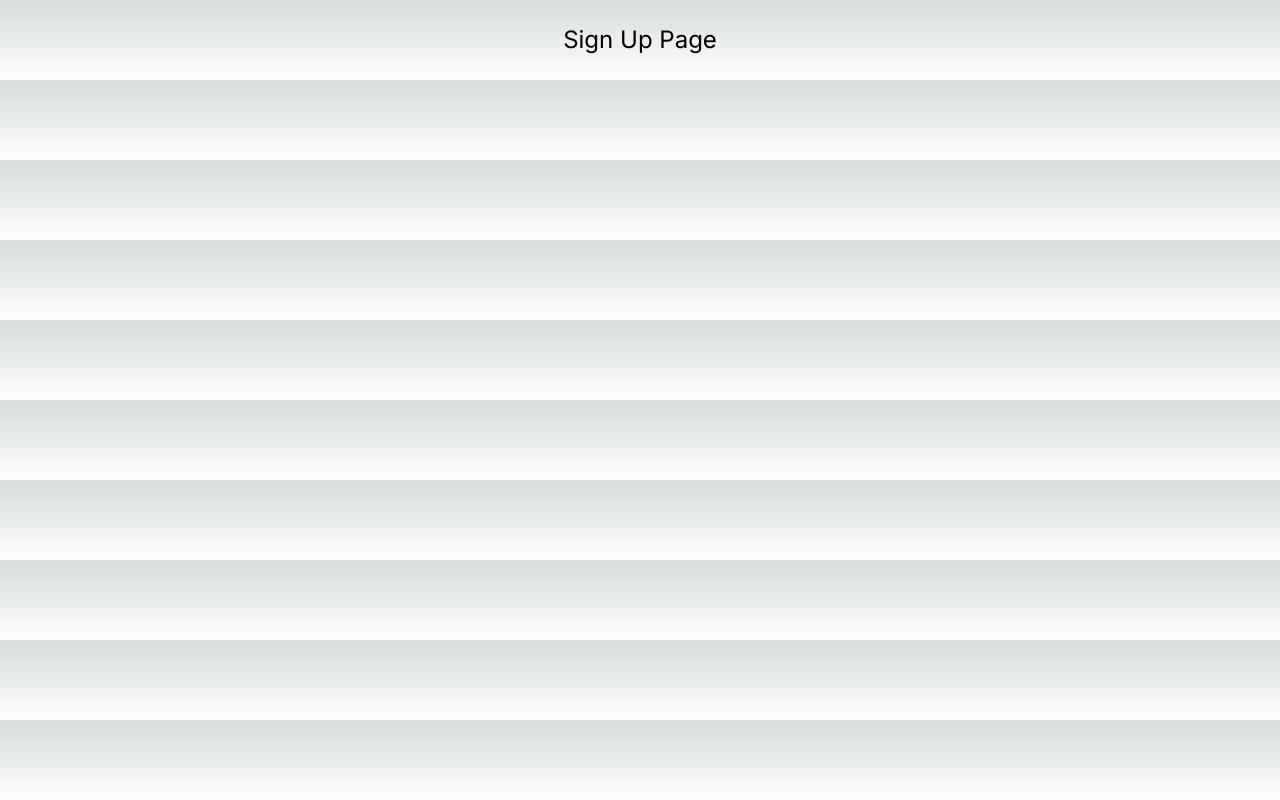
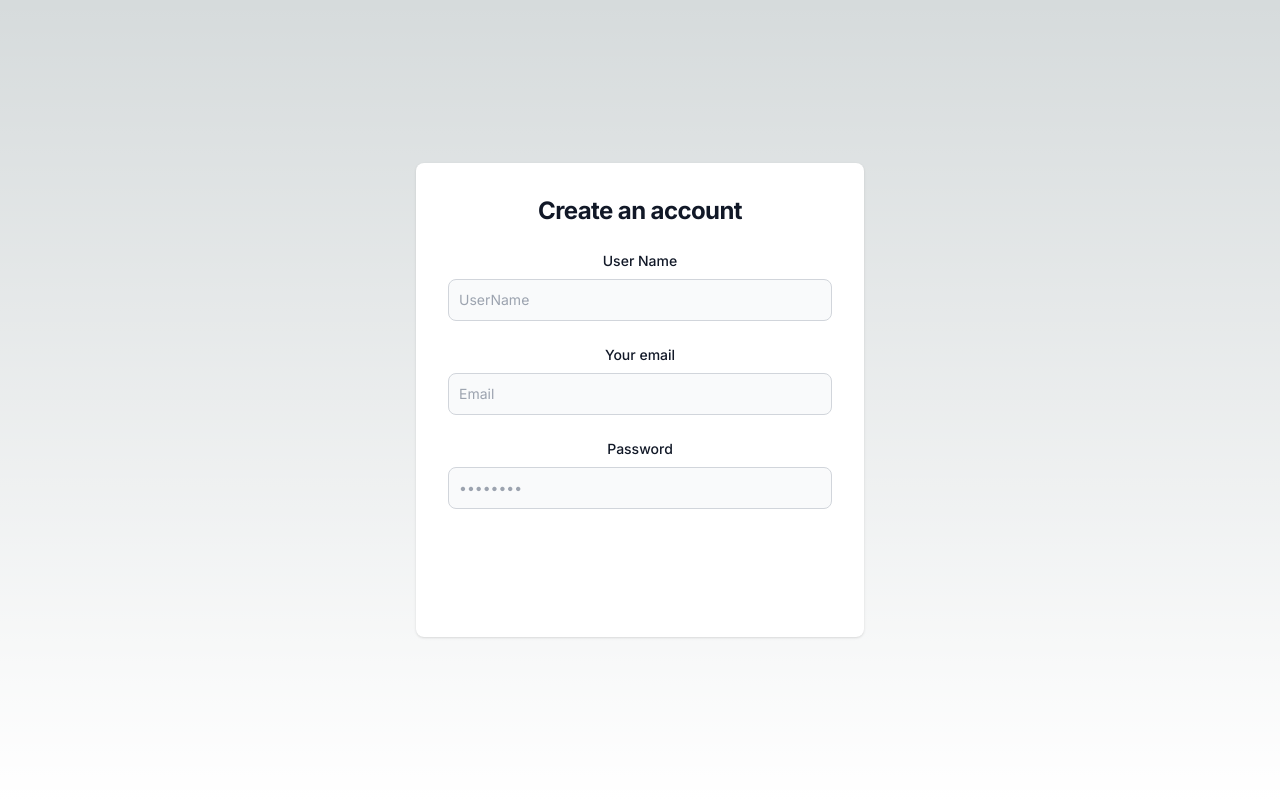
Before and after one commit to Topdev97/auth-app-next, a Next.js app: page /signup in a window 1280 px wide. Built offline with nearby package versions, Linux system fonts and the light colour scheme.

Commit message:
Feat - Signup page created

```diff
--- a/src/app/signup/page.tsx
+++ b/src/app/signup/page.tsx
@@ -1,7 +1,109 @@
-export default function SignUp() {
+"use client";
+import React, { useState } from "react";
+import Link from "next/link";
+import { useRouter } from "next/router"; // Changed from "next/navigation"
+import axios from "axios"; // Removed the curly braces around axios
+
+const SignUp = () => {
+  // Initialize state variables to store form input values
+  const [user, setUser] = useState({
+    email: "",
+    password: "",
+    username: "",
+  });
+
+  // Event handler to update the state when input values change
+  const handleInputChange = (event: { target: { name: any; value: any } }) => {
+    const { name, value } = event.target;
+    setUser({ ...user, [name]: value });
+  };
+
+  // Event handler to log the form input values when the form is submitted
+  const handleSubmit = (event: { preventDefault: () => void }) => {
+    event.preventDefault();
+    console.log("Form values:", user);
+  };
+
   return (
-    <section className="container p-6 text-center text-2xl">
-      <h1>Sign Up Page</h1>
+    <section className="container p-6 text-center text-2xl flex justify-center items-center h-[100vh]">
+      <div className="w-full bg-white rounded-lg shadow dark:border md:mt-0 sm:max-w-md xl:p-0 dark:bg-gray-800 dark:border-gray-700">
+        <div className="p-6 space-y-4 md:space-y-6 sm:p-8">
+          <h1 className="text-xl font-bold leading-tight tracking-tight text-gray-900 md:text-2xl dark:text-white">
+            Create an account
+          </h1>
+          <form className="space-y-4 md:space-y-6" onSubmit={handleSubmit}>
+            <div>
+              <label
+                htmlFor="username"
+                className="block mb-2 text-sm font-medium text-gray-900 dark:text-white"
+              >
+                User Name
+              </label>
+              <input
+                type="text"
+                name="username"
+                placeholder="UserName"
+                className="bg-gray-50 border border-gray-300 text-gray-900 sm:text-sm rounded-lg focus:ring-primary-600 focus:border-primary-600 block w-full p-2.5 dark:bg-gray-700 dark:border-gray-600 dark:placeholder-gray-400 dark:text-white dark:focus:ring-blue-500 dark:focus:border-blue-500"
+                required
+                value={user.username}
+                onChange={handleInputChange}
+              />
+            </div>
+            <div>
+              <label
+                htmlFor="email"
+                className="block mb-2 text-sm font-medium text-gray-900 dark:text-white"
+              >
+                Your email
+              </label>
+              <input
+                type="email"
+                name="email"
+                id="email"
+                placeholder="Email"
+                className="bg-gray-50 border border-gray-300 text-gray-900 sm:text-sm rounded-lg focus:ring-primary-600 focus:border-primary-600 block w-full p-2.5 dark:bg-gray-700 dark:border-gray-600 dark:placeholder-gray-400 dark:text-white dark:focus:ring-blue-500 dark:focus:border-blue-500"
+                required
+                value={user.email}
+                onChange={handleInputChange}
+              />
+            </div>
+
+            <div>
+              <label
+                htmlFor="password"
+                className="block mb-2 text-sm font-medium text-gray-900 dark:text-white"
+              >
+                Password
+              </label>
+              <input
+                type="password"
+                name="password"
+                id="confirm-password"
+                placeholder="••••••••"
+                className="bg-gray-50 border border-gray-300 text-gray-900 sm:text-sm rounded-lg focus:ring-primary-600 focus:border-primary-600 block w-full p-2.5 dark:bg-gray-700 dark:border-gray-600 dark:placeholder-gray-400 dark:text-white dark:focus:ring-blue-500 dark:focus:border-blue-500"
+                required
+                value={user.password}
+                onChange={handleInputChange}
+              />
+            </div>
+
+            <button
+              type="submit"
+              className="w-full text-white bg-primary-600 hover:bg-primary-700 focus:ring-4 focus:outline-none focus:ring-primary-300 font-medium rounded-lg text-sm px-5 py-2.5 text-center dark:bg-primary-600 dark:hover:bg-primary-700 dark:focus:ring-primary-800"
+            >
+              Create an account
+            </button>
+            <Link
+              className="w-full text-white bg-primary-600 hover:bg-primary-700 focus:ring-4 focus:outline-none focus:ring-primary-300 font-medium rounded-lg text-sm px-5 py-2.5 text-center dark:bg-primary-600 dark:hover:bg-primary-700 dark:focus:ring-primary-800"
+              href="/login"
+            >
+              Go to Login Page
+            </Link>
+          </form>
+        </div>
+      </div>
     </section>
   );
-}
+};
+
+export default SignUp;
```
